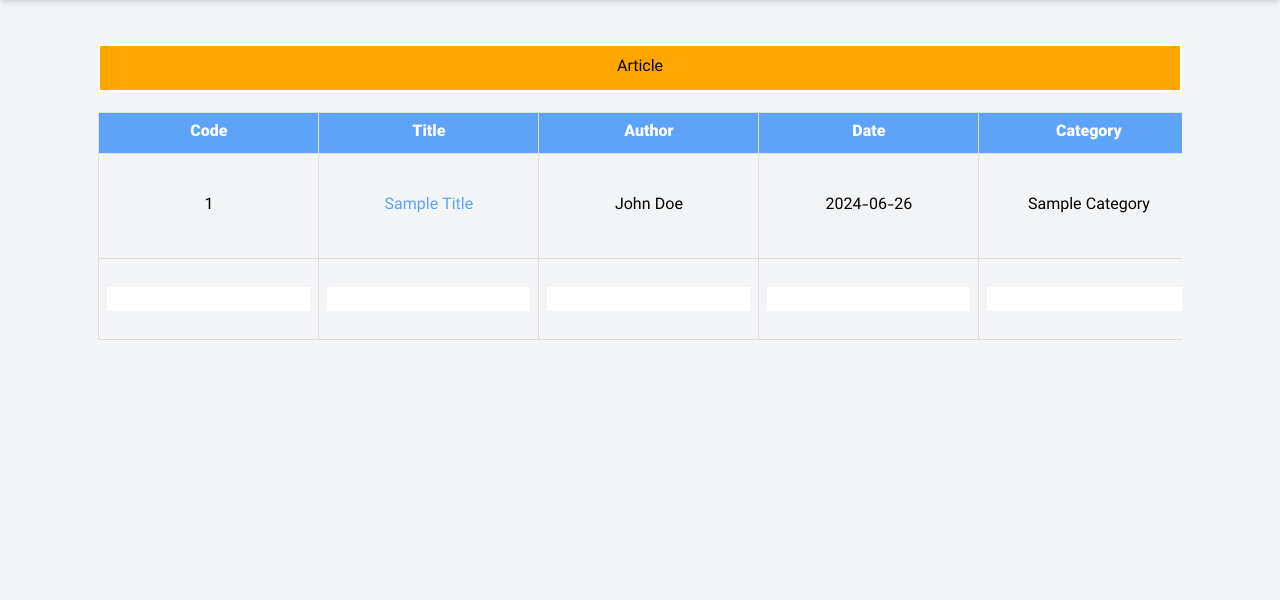
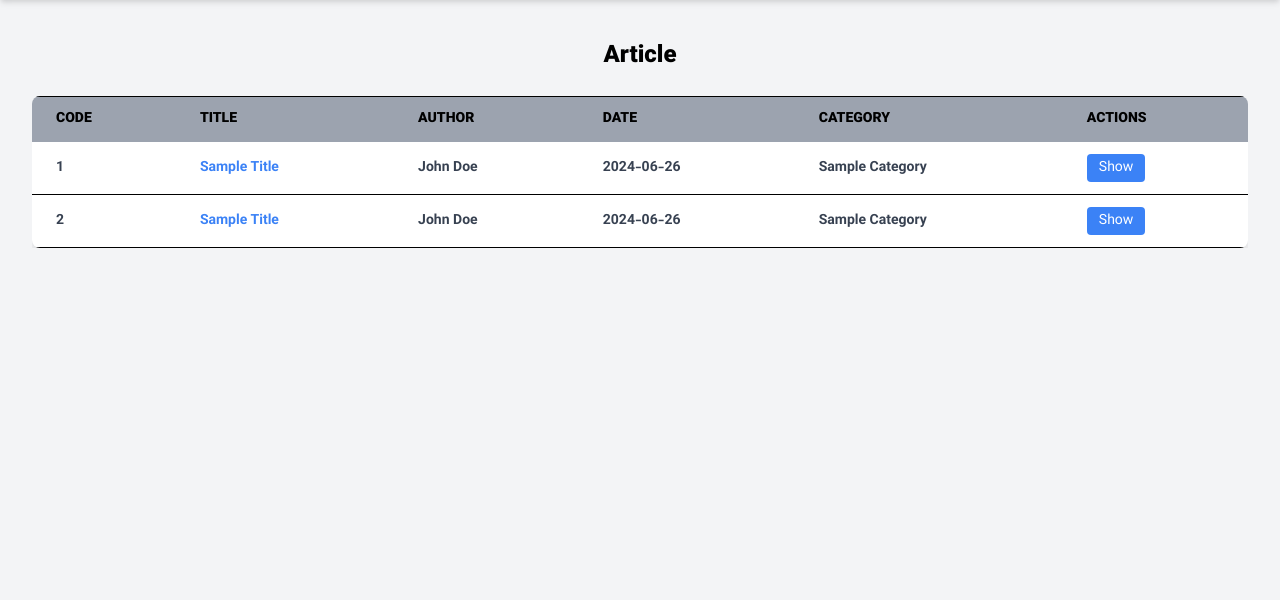
Before and after one commit to saeed-54996/MMM-Project, a Flask app: page /article/ in a window 1280 px wide. Shown: the part 72-672 px from the top of the page. Run offline with Flask 3, Linux system fonts and the light colour scheme; some libraries are stand-ins or nearby versions.

Commit message:
Edit the table

```diff
--- a/my_flask_app/templates/article.html
+++ b/my_flask_app/templates/article.html
@@ -7,46 +7,52 @@
 
 {% block body %}
 
-<main class="main-content">
-    <h1 class="main-title">Article</h1>
-    <div class="table-container">
-        <table class="article-table">
+<main class="container mx-auto p-4">
+    <h1 class="text-2xl font-bold mb-6 text-center">Article</h1>
+    <div class="overflow-x-auto">
+        <table class="min-w-full bg-white shadow-lg rounded-lg overflow-hidden">
             <thead>
-                <tr>
-                    <th>Code</th>
-                    <th>Title</th>
-                    <th>Author</th>
-                    <th>Date</th>
-                    <th>Category</th>
-                    <th>Actions</th>
+                <tr class="border-b border-black hover:bg-gray-800">
+                <tr class="bg-gray-400 text-black- font-bold uppercase text-sm leading-normal">
+                    <th class="py-3 px-6 text-left">Code</th>
+                    <th class="py-3 px-6 text-left">Title</th>
+                    <th class="py-3 px-6 text-left">Author</th>
+                    <th class="py-3 px-6 text-left">Date</th>
+                    <th class="py-3 px-6 text-left">Category</th>
+                    <th class="py-3 px-6 text-left">Actions</th>
                 </tr>
             </thead>
-            <tbody>
-                <tr>
-                    <td>1</td>
-                    <td><a href="#">Sample Title</a></td>
-                    <td>John Doe</td>
-                    <td>2024-06-26</td>
-                    <td>Sample Category</td>
-                    <td>
-                        <button class="button">ویرایش</button>
-                        <button class="button danger">حذف</button>
-                    </td>
+            <tbody class="text-gray-700 text-sm font-semibold">
+                <tr class="border-b border-black hover:bg-gray-300">
+                    <td class="py-3 px-6 text-left whitespace-nowrap">1</td>
+                    <td class="py-3 px-6 text-left"><a href="#" class="text-blue-500 hover:underline">Sample Title</a></td>
+                    <td class="py-3 px-6 text-left">John Doe</td>
+                    <td class="py-3 px-6 text-left">2024-06-26</td>
+                    <td class="py-3 px-6 text-left">Sample Category</td>
+                    <td class="py-3 px-6 text-left">
+                        <button class="bg-blue-500 flex flex-wrap text-white py-1 px-3 rounded hover:bg-blue-900">
+                            <iconify-icon icon="ci:show" width="1.4rem"></iconify-icon>Show
+                        </button>
+
                 </tr>
-                <tr>
-                    <td><input type="text" name="code"></td>
-                    <td><input type="text" name="title"></td>
-                    <td><input type="text" name="author"></td>
-                    <td><input type="text" name="date"></td>
-                    <td><input type="text" name="category"></td>
-                    <td>
-                        <button class="add-button">افزودن</button>
+            </tbody>
+
+            <tbody class="text-gray-700 text-sm font-semibold">
+                <tr class="border-b border-black hover:bg-gray-300">
+                    <td class="py-3 px-6 text-left whitespace-nowrap">2</td>
+                    <td class="py-3 px-6 text-left"><a href="#" class="text-blue-500 hover:underline">Sample Title</a></td>
+                    <td class="py-3 px-6 text-left">John Doe</td>
+                    <td class="py-3 px-6 text-left">2024-06-26</td>
+                    <td class="py-3 px-6 text-left">Sample Category</td>
+                    <td class="py-3 px-6 text-left">
+                        <button class="bg-blue-500 flex flex-wrap text-white py-1 px-3 rounded hover:bg-blue-900">
+                            <iconify-icon icon="ci:show" width="1.4rem"></iconify-icon>Show
+                        </button>
                     </td>
                 </tr>
             </tbody>
         </table>
     </div>
-    <!-- <button id="add-row-article">افزودن ردیف</button> -->
 </main>
 
 {% endblock %}
```
